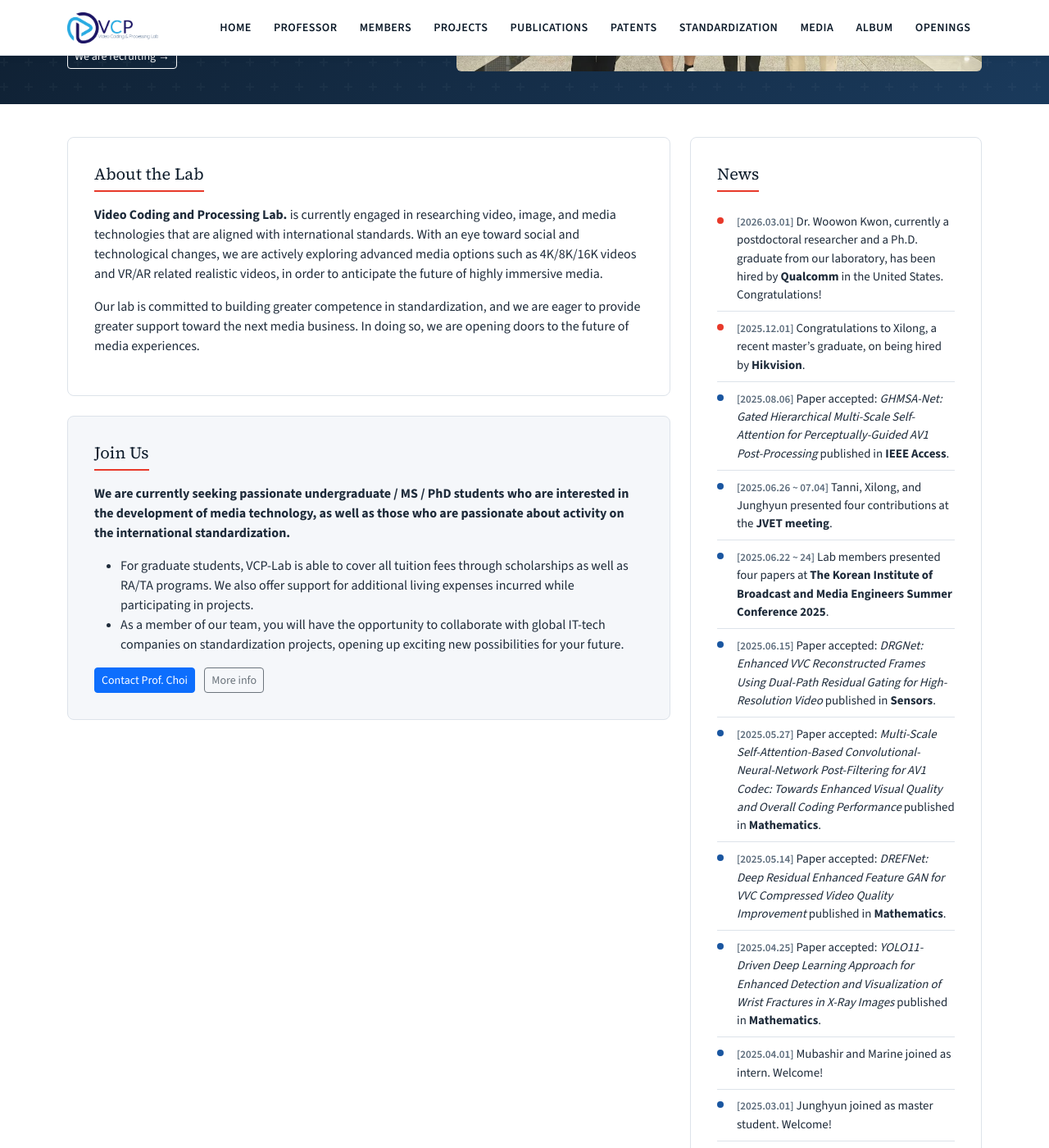
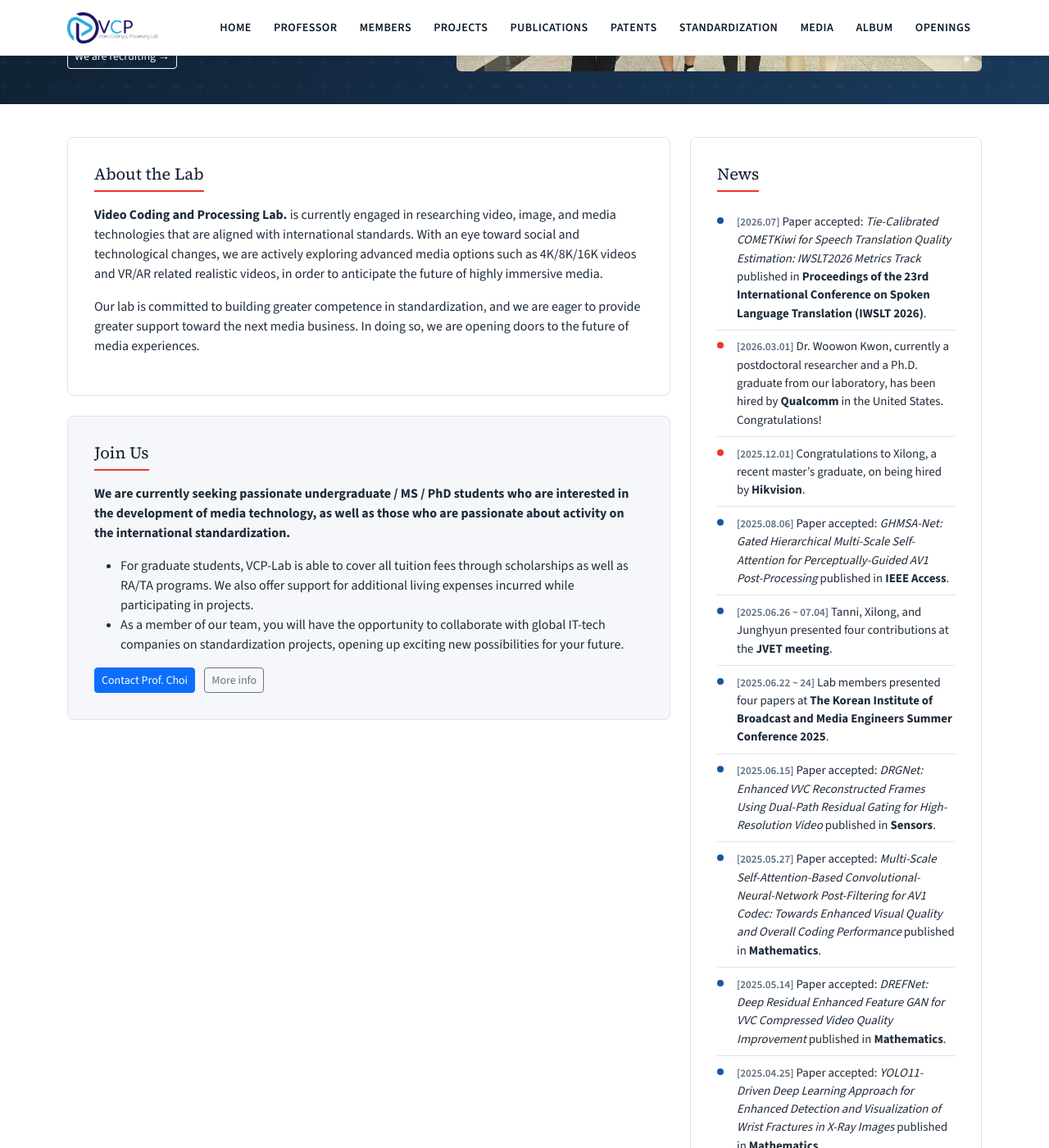
Before and after one commit to KHU-VCP-Lab/KHU-VCP-Lab.github.io, a Jekyll site: the page built from index.html, in a window 1280 px wide and 1400 px high, scrolled down 357 px. Shown: the whole window at 82% size. Built offline with Jekyll 4.4.1, drawn with Linux system fonts in a browser that asks for light colours; some of the changed text lies outside the part shown.

Commit message:
Update news.yml

```diff
--- a/_data/news.yml
+++ b/_data/news.yml
@@ -1,3 +1,7 @@
+- date: "2026.07"
+  headline: "Paper accepted: *Tie-Calibrated COMETKiwi for Speech Translation Quality Estimation: IWSLT2026 Metrics Track* published in **Proceedings of the 23rd International Conference on Spoken Language Translation (IWSLT 2026)**."
+  category: news2
+
 - date: "2026.03.01"
   headline: "Dr. Woowon Kwon, currently a postdoctoral researcher and a Ph.D. graduate from our laboratory, has been hired by **Qualcomm** in the United States. Congratulations!"
   category: news1
```
